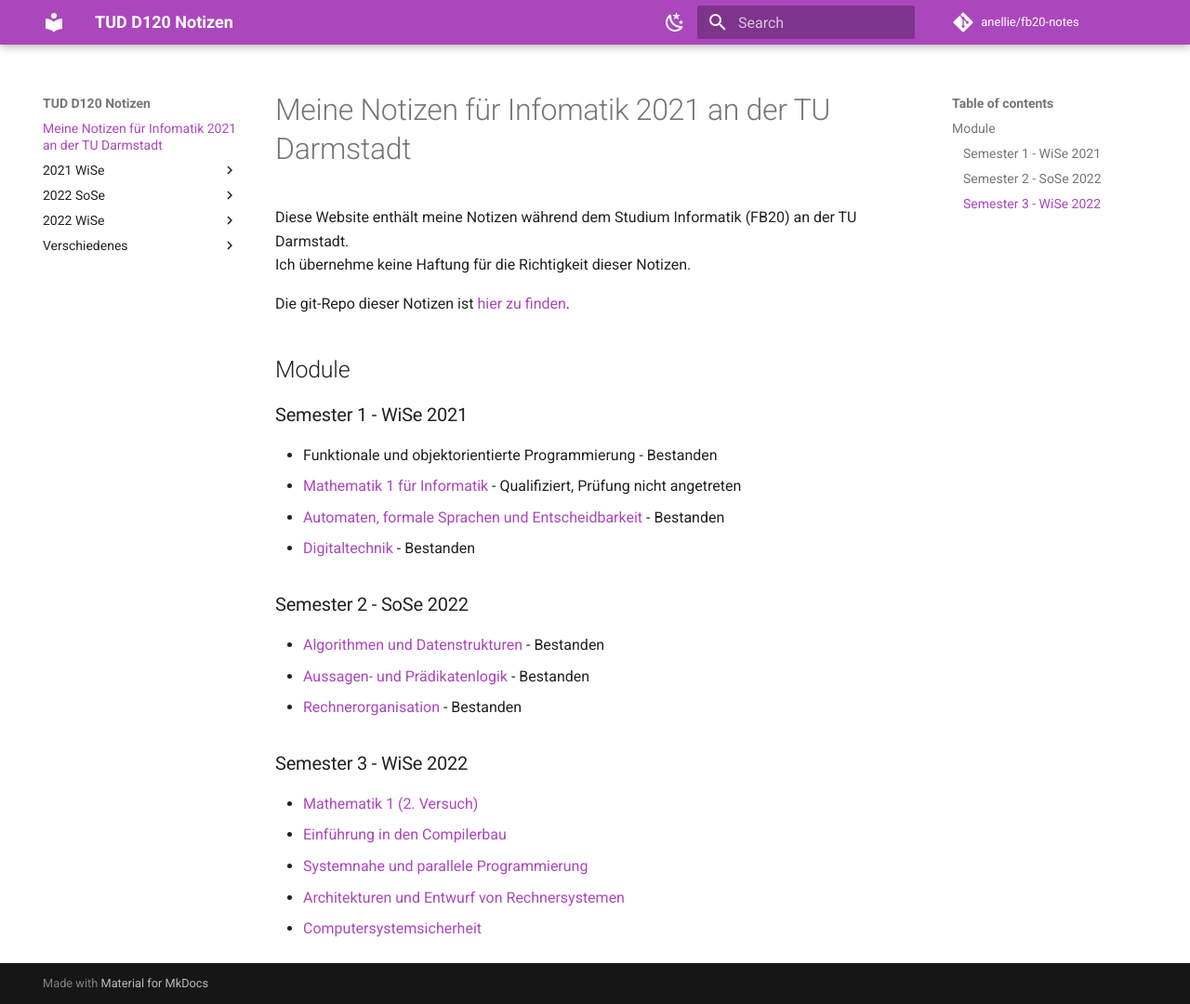
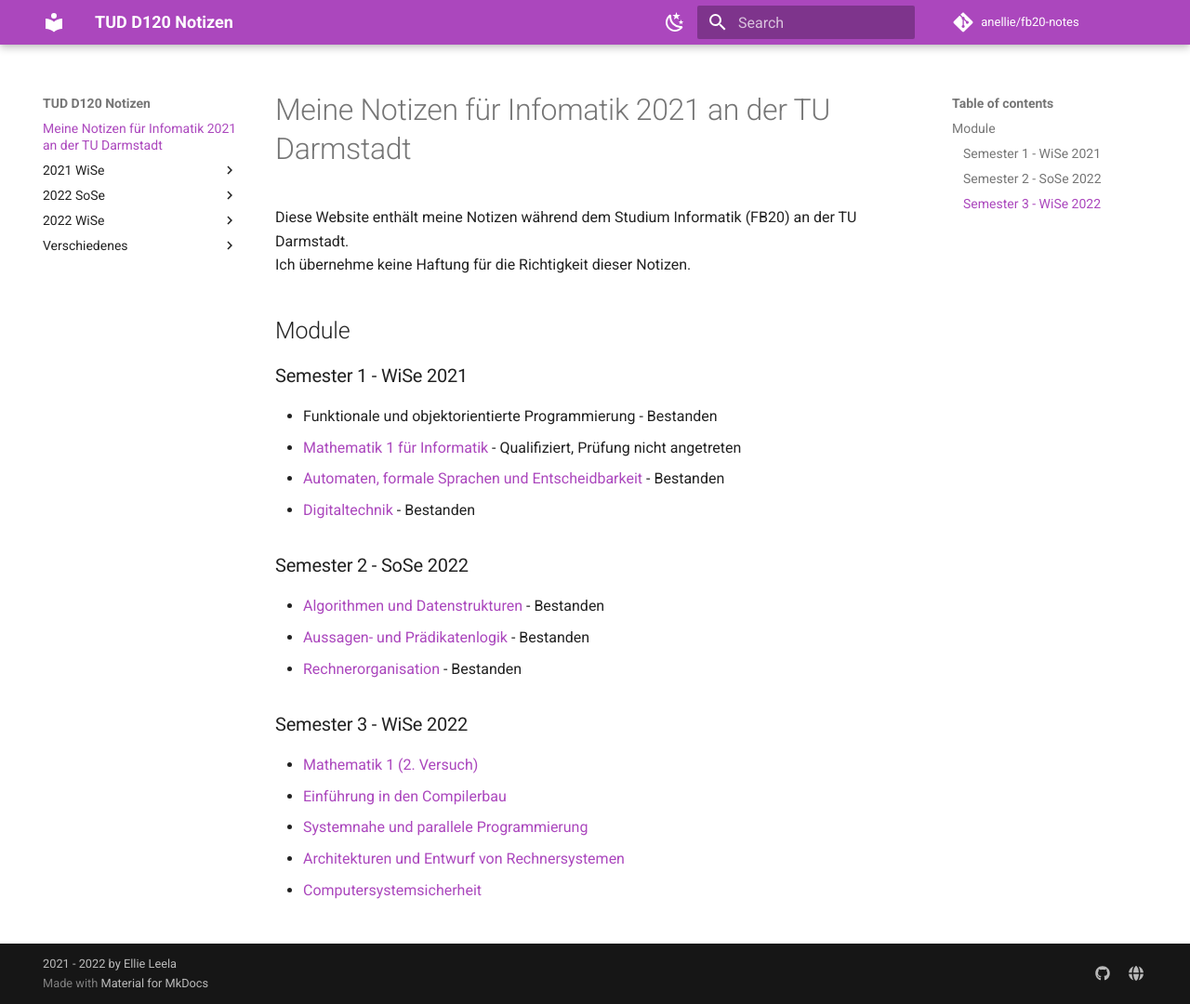
Before and after one commit to aurelilia/fb20-notes, an MkDocs documentation site: the page built from docs/index.md, in a window 1280 px wide and 1080 px high. Shown: the whole window at 93% size. Built offline with MkDocs 1.6.1 and Material for MkDocs 9.7.7, drawn with Linux system fonts in a browser that asks for light colours; comment, search, counter and statistics services are not loaded.

Commit message:
Finish up messing with mkdocs

```diff
--- a/docs/index.md
+++ b/docs/index.md
@@ -1,8 +1,11 @@
+---
+hide:
+  - footer
+---
+
 # Meine Notizen für Infomatik 2021 an der TU Darmstadt
 Diese Website enthält meine Notizen während dem Studium Informatik (FB20) an der TU Darmstadt.
 Ich übernehme keine Haftung für die Richtigkeit dieser Notizen.
-
-Die git-Repo dieser Notizen ist [hier zu finden](https://git.angm.xyz/ellie/fb20-notes).
 
 
 ## Module
--- a/mkdocs.yml
+++ b/mkdocs.yml
@@ -24,6 +24,14 @@ theme:
   features:
     - navigation.instant
 
+extra:
+  social:
+    - icon: fontawesome/brands/github
+      link: https://github.com/anellie
+    - icon: fontawesome/solid/globe
+      link: https://elia.garden
+copyright: 2021 - 2022 by Ellie Leela
+
 markdown_extensions:
   - pymdownx.arithmatex:
       generic: true
```
Also changed, not shown: docs/Verschiedenes/Offtopic.md (deleted, +0 -3 lines).
